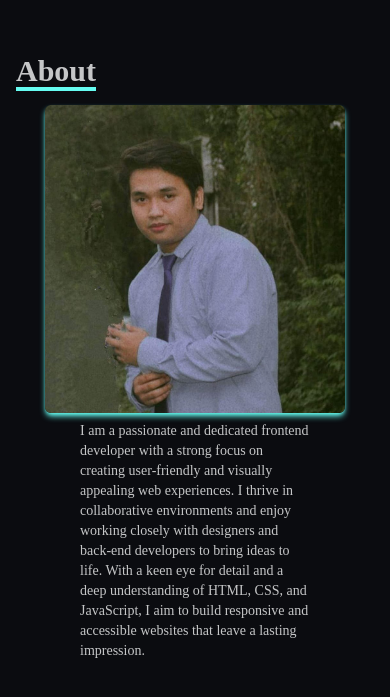
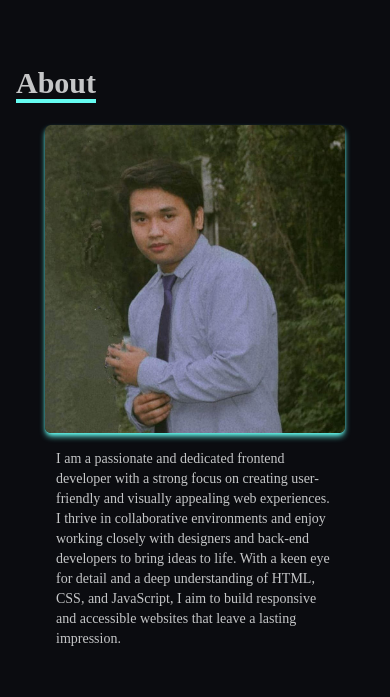
Before and after one commit to Stainzxc/portfolio-react, a React (Vite) app: page / in a window 390 px wide. Shown: the part 913-1610 px from the top of the page. Built offline with nearby package versions, Linux system fonts and the light colour scheme.

Commit message:
responsive

```diff
--- a/src/components/About.jsx
+++ b/src/components/About.jsx
@@ -14,11 +14,11 @@ export default function About() {
           <div></div>
           </div>
           <div className="max-w-[800px] mx-auto w-full sm:grid grid-cols-2 gap-8 px-4">
-            <div className="text-4xl font-bold py-2 flex">
+            <div className="text-4xl font-bold py-4 flex">
               <img src={profile} alt="profile-picture" className="rounded-md w-[300px] mx-auto md:w-full text-right shadow-md shadow-[#66FCF1]"/>
             </div>
             <div>
-              <p className="text-sm md:text-xl mx-16 md:mx-auto">
+              <p className="text-sm md:text-xl mx-10 md:mx-auto">
                 I am a passionate and dedicated frontend developer with a strong
                 focus on creating user-friendly and visually appealing web
                 experiences. I thrive in collaborative environments and enjoy
--- a/src/components/Projects.jsx
+++ b/src/components/Projects.jsx
@@ -117,7 +117,7 @@ export default function Projects() {
                 <span className="md:text-lg text-sm font-bold tracking-wide bg-[#66FCF1] text-black rounded-md p-2 mr-2">
                   CSS
                 </span>
-                <span className="md:text-lg text-sm font-bold tracking-wide bg-[#66FCF1] text-black rounded-md p-2 mr-4 md:mr-20">
+                <span className="md:text-lg text-sm font-bold tracking-wide bg-[#66FCF1] text-black rounded-md p-2 mr-2 md:mr-20">
                   JavaScript
                 </span>
                 <a
@@ -129,7 +129,7 @@ export default function Projects() {
                   </button>
                 </a>
                 <a href="https://github.com/Stainzxc/AMS" target="_blank">
-                  <button className="text-lg font-bold tracking-wide bg-white text-gray-700 rounded-md p-2 mr-2">
+                  <button className="md:text-lg text-sm font-bold tracking-wide bg-white text-gray-700 rounded-md p-2">
                     Code
                   </button>
                 </a>
```
